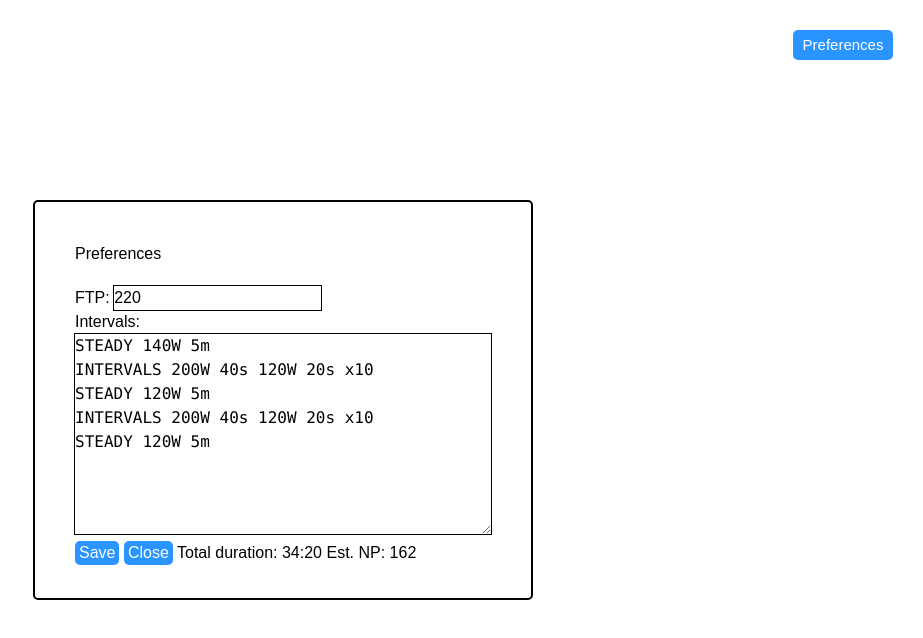
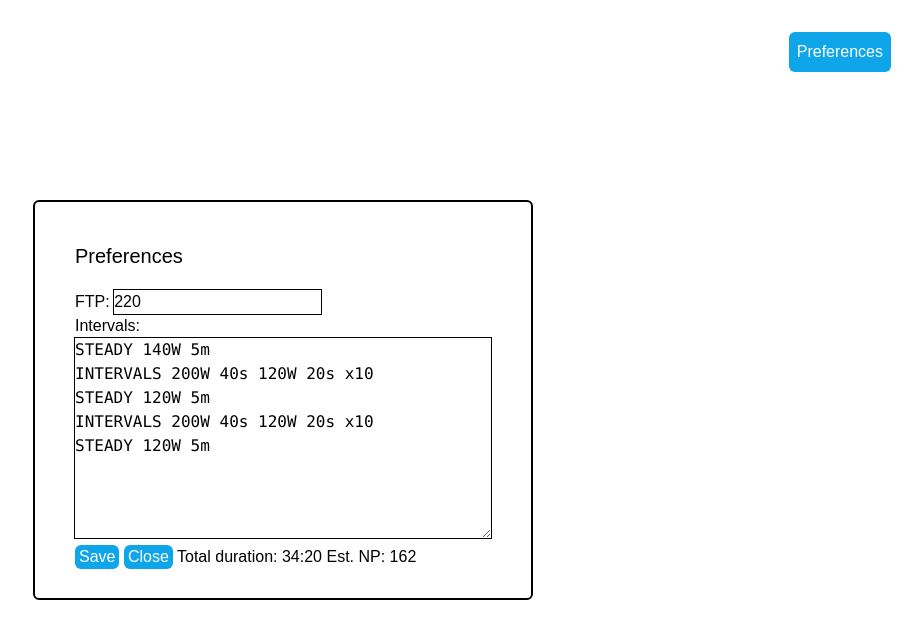
Before and after one commit to xymostech/cycling-workout-app, a Next.js app: page / in a window 1280 px wide. Both pictures are taken after a click on the button "Preferences". Shown: the top 638 px of the page, without its empty margins (357-1280 px from the left). Built offline with nearby package versions, Linux system fonts and the light colour scheme.

Commit message:
Replace global styles with tailwind classnames

```diff
--- a/package.json
+++ b/package.json
@@ -11,6 +11,7 @@
   },
   "dependencies": {
     "@types/web-bluetooth": "^0.0.20",
+    "classnames": "^2.5.1",
     "next": "14.1.0",
     "react": "^18",
     "react-dom": "^18"
--- /dev/null
+++ b/src/app/Button.tsx
@@ -0,0 +1,31 @@
+import { ReactNode, MouseEventHandler } from "react";
+import classNames from "classnames";
+
+type Props = {
+  onClick?: MouseEventHandler<HTMLButtonElement>;
+  children: ReactNode;
+  disabled?: boolean;
+  big?: boolean;
+  className?: string;
+};
+
+export default function Button({ onClick, children, disabled, big, className }: Props) {
+  return (
+    <button
+      className={classNames(
+        "appearance-none",
+        big ? "p-2" : "px-1",
+        "rounded-md",
+        "border-0",
+        "text-white",
+        disabled ? "bg-slate-500" : "bg-sky-500",
+        disabled ? "cursor-not-allowed" : "cursor-pointer",
+        className,
+      )}
+      onClick={onClick}
+      disabled={!!disabled}
+    >
+      {children}
+    </button>
+  );
+}
--- a/src/app/globals.css
+++ b/src/app/globals.css
@@ -26,98 +26,3 @@ body {
   font-family: sans-serif;
   margin: 0;
 }
-
-.button {
-  -webkit-appearance: none;
-  cursor: pointer;
-  border-radius: 5px;
-  background-color: #2a94ff;
-  border: 0;
-  color: white;
-}
-
-.button.disabled {
-  background-color: #587490;
-  cursor: not-allowed;
-}
-
-#power {
-  text-align: center;
-  font-size: 60px;
-  margin-top: 100px;
-}
-
-.high {
-  color: #4949db;
-}
-
-.ontarget {
-  color: #24ce27;
-}
-
-.low {
-  color: #e63434;
-}
-
-#rpm {
-  text-align: center;
-  font-size: 30px;
-}
-
-#interval,
-#average-power {
-  text-align: center;
-  font-size: 30px;
-  margin-top: 10px;
-}
-
-#interval-history {
-  display: inline-grid;
-  grid-template-columns: auto auto;
-  position: absolute;
-  left: 15px;
-  top: 20px;
-  grid-gap: 3px 10px;
-}
-
-#power-graph {
-  position: absolute;
-  bottom: 0;
-  width: 100%;
-}
-
-#power-graph > svg {
-  display: block;
-}
-
-#preferences {
-  position: absolute;
-  width: 500px;
-  height: 400px;
-  background-color: white;
-  border: 2px solid black;
-  border-radius: 5px;
-  left: calc(50vw - 250px);
-  top: calc(50vh - 200px);
-  padding: 40px;
-  box-sizing: border-box;
-}
-
-#preferences > h2 {
-  margin: 0;
-  margin-bottom: 20px;
-}
-
-#preferences textarea {
-  width: 100%;
-  height: 200px;
-}
-
-#open-preferences {
-  position: absolute;
-  width: 100px;
-  height: 30px;
-  right: 30px;
-  top: 30px;
-  font-size: 15px;
-}
--- a/src/app/page.tsx
+++ b/src/app/page.tsx
@@ -2,6 +2,7 @@
 
 import React, { useState, useRef, useReducer, useEffect, Suspense } from "react";
 import { useSearchParams } from 'next/navigation';
+import classNames from "classnames";
 
 import BluetoothPowerProducer, {
   PowerEvent,
@@ -10,6 +11,7 @@ import BluetoothPowerProducer, {
 import FakePowerProducer from "./FakePowerProducer";
 import PowerGraph from "./PowerGraph";
 import useBluetoothDevice from "./useBluetoothDevice";
+import Button from "./Button";
 
 import { formatDuration, formatDurationForInterval } from "./formatting";
 import {
@@ -64,12 +66,12 @@ function Preferences({ onClose }: { onClose: () => void }) {
   }
 
   return (
-    <div id="preferences">
-      <h2>Preferences</h2>
+    <div className="absolute inset-0 flex items-center justify-center">
+      <div className="w-[500px] h-[400px] bg-white p-10 border-2 border-black rounded-md">
+        <h2 className="mb-5 text-xl">Preferences</h2>
         <label>
           FTP:{" "}
           <input
-          id="ftp"
             className="outline outline-1"
             type="number"
             value={ftp}
@@ -79,26 +81,23 @@ function Preferences({ onClose }: { onClose: () => void }) {
         <label>
           <div>Intervals:</div>
           <textarea
-          id="intervals"
-          className="font-mono outline outline-1 "
+            className="w-full h-[200px] font-mono outline outline-1 "
             value={formattedIntervals}
             onChange={parseIntervalChange}
           ></textarea>
         </label>
-      <button
-        className="button px-1"
-        style={{ backgroundColor: intervalsGood ? undefined : "#777777" }}
+        <Button
           onClick={savePreferences}
           disabled={!intervalsGood}
         >
           Save
-      </button>{" "}
-      <button className="button px-1" onClick={onClose}>
+        </Button>{" "}
+        <Button onClick={onClose}>
           Close
-      </button>{" "}
+        </Button>{" "}
         <span>
           Total duration:{" "}
-        <span id="pref-total-duration">
+          <span>
             {formatDuration(
               sum(
                 lastGoodIntervals.map((int: Interval) =>
@@ -110,11 +109,18 @@ function Preferences({ onClose }: { onClose: () => void }) {
         </span>{" "}
         <span>
           Est. NP:{" "}
-        <span id="pref-est-np">{getNormalizedPower(lastGoodIntervals)}</span>
+          <span>{getNormalizedPower(lastGoodIntervals)}</span>
         </span>
+      </div>
     </div>
   );
 }
+
+const RANK_TO_CLASS = {
+  "high": "text-indigo-600",
+  "low": "text-rose-600",
+  "ontarget": "text-green-600",
+};
 
 type PastInterval = {
   name: string;
@@ -258,7 +264,7 @@ function MainPage() {
   } = useBluetoothDevice(Storage.getLastDeviceId(), useFakeProducer);
 
   useEffect(() => {
-    if (!isInProgressChoosingDevice && maybeBluetoothDevice) {
+    if (!isInProgressChoosingDevice && maybeBluetoothDevice && maybeBluetoothDevice.id) {
       Storage.setLastDeviceID(maybeBluetoothDevice.id);
     }
   }, [maybeBluetoothDevice, isInProgressChoosingDevice])
@@ -324,26 +330,29 @@ function MainPage() {
     return (
       <div>
         <div className="absolute w-screen h-screen flex justify-center items-center">
-          <button
+          <Button
             disabled={isInProgressChoosingDevice || !maybeBluetoothDevice}
-            className={`p-2 min-w-52 button flex flex-col items-center ${(isInProgressChoosingDevice || !maybeBluetoothDevice) && "disabled"}`}
             onClick={start}
+            big
           >
+            <div className="min-w-52 flex flex-col items-center">
               <div className="text-3xl">Start!</div>
               <div>
                 {isInProgressChoosingDevice && "Searching for device..."}
                 {!isInProgressChoosingDevice && !maybeBluetoothDevice && "No device selected"}
-              {!isInProgressChoosingDevice && maybeBluetoothDevice && `Device: ${maybeBluetoothDevice.name || "Unnamed device"}`}</div>
-          </button>
-          <button className="text-3xl ml-4 p-2 button" onClick={chooseNewDevice}>Find device</button>
+                {!isInProgressChoosingDevice && maybeBluetoothDevice && `Device: ${maybeBluetoothDevice.name || "Unnamed device"}`}
               </div>
-        <button
-          id="open-preferences"
-          className="button"
+            </div>
+          </Button>
+          <Button big className="text-3xl ml-4" onClick={chooseNewDevice}>Find device</Button>
+        </div>
+        <Button
+          big
           onClick={() => setPreferencesShown(true)}
+          className="absolute right-8 top-8"
         >
           Preferences
-        </button>
+        </Button>
 
         {preferencesShown && (
           <Preferences onClose={() => setPreferencesShown(false)} />
@@ -356,8 +365,8 @@ function MainPage() {
   if (interval === "done") {
     intervalInfo = (
       <>
-        <div id="interval">Done!</div>
-        <div id="average-power">
+        <div className="text-center text-3xl mt-2.5">Done!</div>
+        <div className="text-center text-3xl mt-2.5">
           {Math.round(totalPower / time)}W (workout avg)
         </div>
       </>
@@ -369,11 +378,11 @@ function MainPage() {
 
     let goalClass;
     if (intervalPower < interval.goal * 0.95) {
-      goalClass = "low";
+      goalClass = RANK_TO_CLASS["low"];
     } else if (intervalPower > interval.goal * 1.05) {
-      goalClass = "high";
+      goalClass = RANK_TO_CLASS["high"];
     } else {
-      goalClass = "ontarget";
+      goalClass = RANK_TO_CLASS["ontarget"];
     }
 
     let elapsed;
@@ -388,17 +397,15 @@ function MainPage() {
 
     intervalInfo = (
       <>
-        <div id="interval">
-          <div id="interval-inner">
-            <span id="interval-text">
+        <div className="text-center text-3xl mt-2.5">
+          <span>
             {interval.interval.type === "STEADY" &&
               `${interval.interval.power}W for ${formatDuration(interval.remaining)}`}
             {interval.interval.type === "INTERVALS" &&
               `${interval.high ? interval.interval.highPower : interval.interval.lowPower}W for ${formatDuration(interval.remaining)} (${interval.intervalNum} / ${interval.interval.number})`}
           </span>
         </div>
-        </div>
-        <div className={goalClass} id="average-power">
+        <div className={classNames("text-center text-3xl mt-2.5", goalClass)}>
           {intervalPower}W (avg)
         </div>
       </>
@@ -407,9 +414,9 @@ function MainPage() {
 
   return (
     <div>
-      <div id="power">{nSecondPower(3)}W (3s)</div>
+      <div className="text-center text-6xl mt-24">{nSecondPower(3)}W (3s)</div>
       {intervalInfo}
-      <div id="power-graph">
+      <div className="absolute bottom-0 w-full">
         <PowerGraph
           powerHistory={powerHistory}
           ftp={Storage.getFTP()}
@@ -417,11 +424,11 @@ function MainPage() {
           graphHeight={75}
         />
       </div>
-      <div id="interval-history">
+      <div className="inline-grid grid-cols-[auto_auto] absolute left-3 top-5 gap-x-3 gap-y-1">
         {intervalHistory.map((pastInterval: PastInterval, i: number) => (
           <React.Fragment key={i}>
             <span>{pastInterval.name}</span>
-            <span className={pastInterval.powerClass}>{pastInterval.text}</span>
+            <span className={RANK_TO_CLASS[pastInterval.powerClass]}>{pastInterval.text}</span>
           </React.Fragment>
         ))}
       </div>
```
Also changed, not shown: 1 other file (tests, documents, lock files or other folders). Lines whose indentation alone changed are shown as unchanged.
